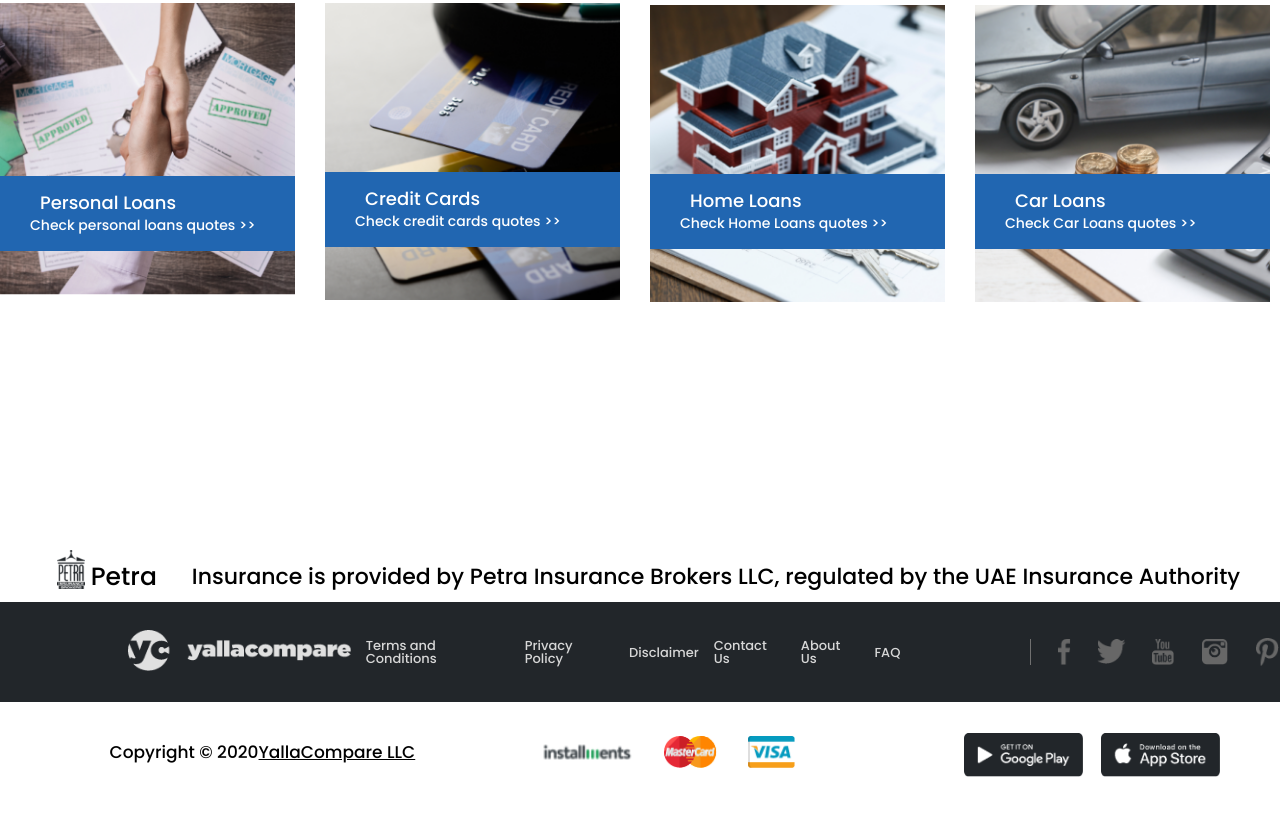
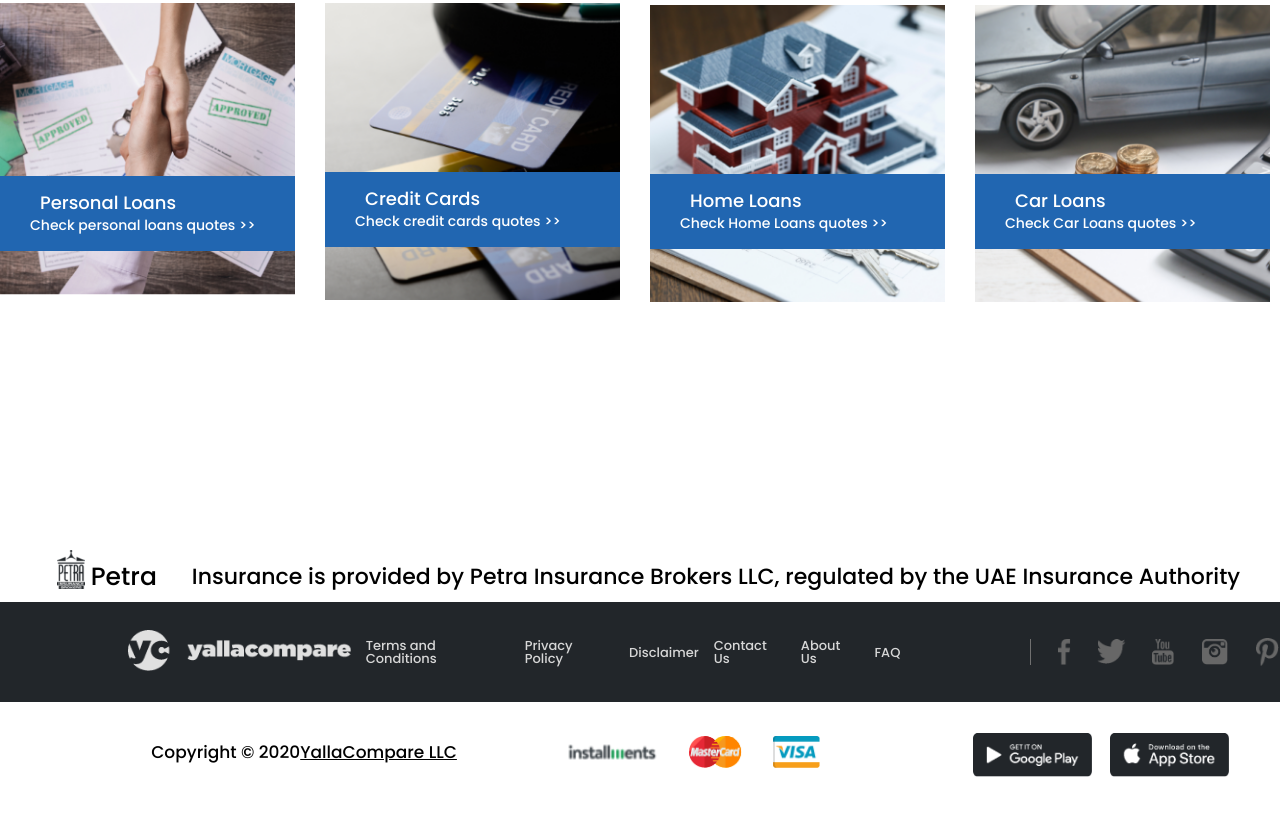
Before and after one commit to Yalla-Compare/Yalla-Compare.github.io, a plain HTML site: page index.html in a window 1280 px wide. Shown: the part 5784-6600 px from the top of the page. Drawn offline with Linux system fonts and the light colour scheme.

Commit message:
Add files via upload

```diff
--- a/css/_footer.scss
+++ b/css/_footer.scss
@@ -125,7 +125,7 @@
             width: 100%;
             height: 100px;
             &__copyright {
-                margin-left: 60px;
+                margin-left: 110px;
                 p {
                 font-family: $poppins;
                 font-size: 17px;
```
Also changed, not shown: css/style.css, 1 other file.
